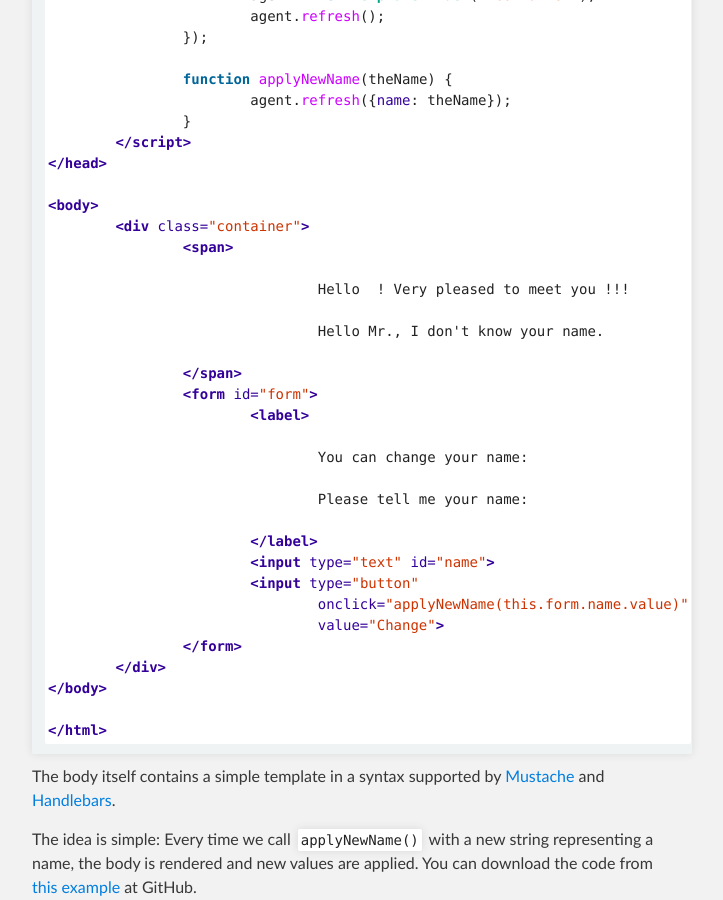
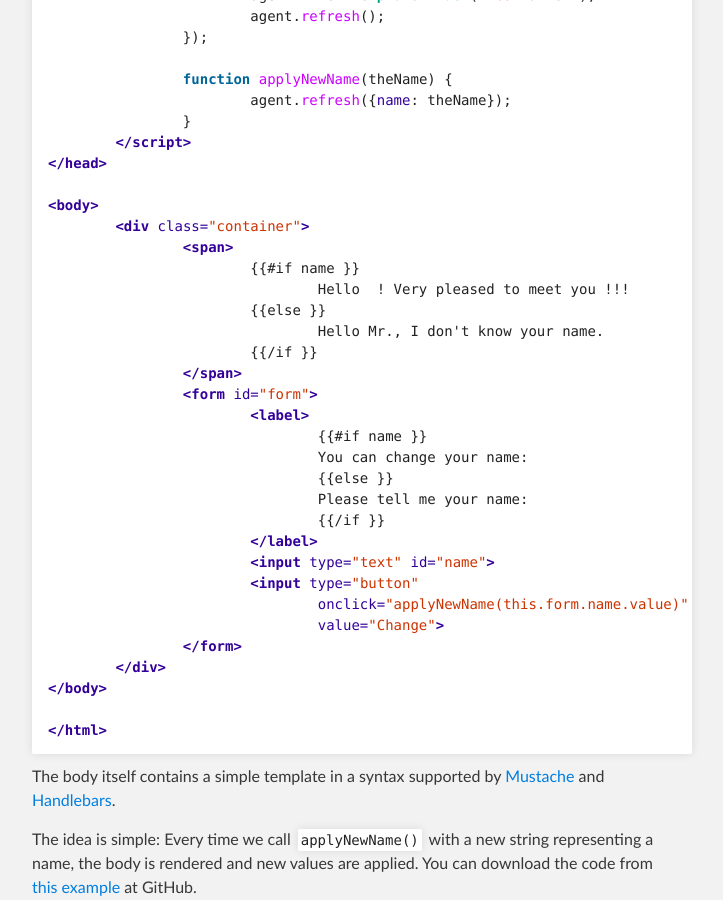
Before and after one commit to guynir/fennec, a Jekyll site: the page built from sample.md, in a window 1280 px wide and 900 px high, scrolled down 736 px. Shown: the whole window, without its empty margins (288-1011 px from the left). Built offline with Jekyll 4.4.1, drawn with Linux system fonts in a browser that asks for light colours.

Commit message:
Fixed sample.md

````diff
--- a/sample.md
+++ b/sample.md
@@ -8,7 +8,7 @@ _Fennec_ is a small Javascript library that provides you - the client-side devel
 
 Let's have a look at the following example:
 (I removed some elements for the sake of clarity).
-```html
+{% highlight html %}
 <html>
 
 <head>
@@ -32,19 +32,19 @@ Let's have a look at the following example:
 <body>
 	<div class="container">
 		<span>
-			{{#if name}}
+			{{ "{{#if name"}} }}
 				Hello {{name}} ! Very pleased to meet you !!!
-			{{else}}
+			{{ "{{else"}} }}
 				Hello Mr., I don't know your name.
-			{{/if}}
+			{{ "{{/if" }} }}
 		</span>
 		<form id="form">
 			<label>
-				{{#if name}}
+				{{ "{{#if name" }} }}
 				You can change your name:
-				{{else}}
+				{{ "{{else"}} }}
 				Please tell me your name:
-				{{/if}}
+				{{ "{{/if"}} }}
 			</label>
 			<input type="text" id="name">
 			<input type="button"
@@ -55,7 +55,7 @@ Let's have a look at the following example:
 </body>
 
 </html>
-```
+{% endhighlight %}
 
 The body itself contains a simple template in a syntax supported by [Mustache](http://mustache.github.io/) and [Handlebars](http://handlebarsjs.com/).
 
````
Also changed, not shown: 1 other file.
